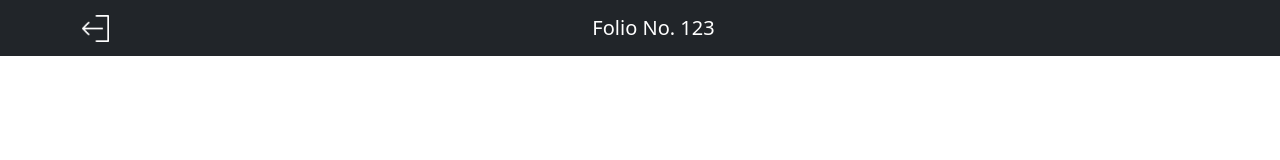
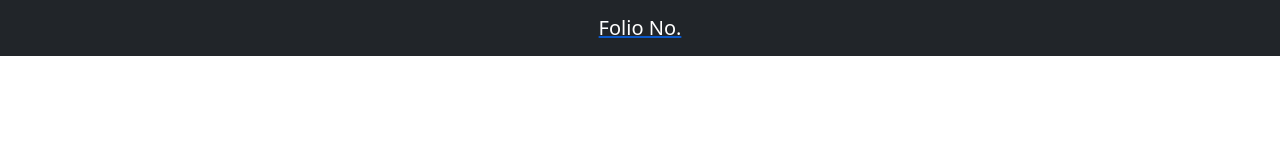
Before and after one commit to andreaaperz/icome-user, a React (Create React App) app: page /detail in a window 1280 px wide. Shown: the top 160 px of the page. Built offline with nearby package versions, Linux system fonts and the light colour scheme.

Commit message:
Details params

```diff
--- a/package.json
+++ b/package.json
@@ -25,6 +25,7 @@
     "react-with-firebase-auth": "^1.3.11",
     "typescript": "^4.4.2",
     "universal-cookie": "^4.0.4",
+    "url-search-params": "^1.1.0",
     "web-vitals": "^1.1.2"
   },
   "scripts": {
--- a/src/components/App.tsx
+++ b/src/components/App.tsx
@@ -1,7 +1,7 @@
 import React from "react";
 import Login from "../pages/Login/Login.page";
 import Home from "../pages/Home/Home.page";
-import { BrowserRouter, Switch, Route } from "react-router-dom";
+import { BrowserRouter, Switch, Route, Link } from "react-router-dom";
 import "../../node_modules/bootstrap/dist/css/bootstrap.min.css";
 import Detail from "../pages/Detail/Detail.page";
 
@@ -15,9 +15,9 @@ function App(): JSX.Element {
         <Route exact path="/home">
           <Home />
         </Route>
-        <Route exact path="/detail">
+        <Link to="/detail?id=:foil">
           <Detail />
-        </Route>
+        </Link>
       </Switch>
     </BrowserRouter>
   );
--- a/src/components/FoilCard.tsx/FoilCard.tsx
+++ b/src/components/FoilCard.tsx/FoilCard.tsx
@@ -6,16 +6,12 @@ import next from "../../assets/next.png";
 interface FoilCardStats {
   foil: string;
   email: string;
+  onClick: () => void;
 }
 
 function FoilCard(props: FoilCardStats): JSX.Element {
-  const goDeatil = (e: any) => {
-    e.preventDefault();
-    window.location.href = "./Detail";
-  };
-
   return (
-    <div className="CardContainer" onClick={goDeatil}>
+    <div className="CardContainer" onClick={props.onClick}>
       <span id="name">Gustavo Nuñez Duque</span>
       <span id="foil">Folio No.{props.foil}</span>
       <img alt="" src={next} width="20px" height="20px" />
--- a/src/pages/Detail/Detail.page.tsx
+++ b/src/pages/Detail/Detail.page.tsx
@@ -2,24 +2,19 @@ import { useEffect } from "react";
 import Cookies from "universal-cookie";
 import Navbar from "react-bootstrap/Navbar";
 import Container from "react-bootstrap/Container";
-import logoutImg from "../../assets/logout.png";
-import FoilCard from "../../components/FoilCard.tsx/FoilCard";
 
 const cookies = new Cookies();
 
 function Detail(): JSX.Element {
+  let querystring = window.location.search;
+  let params = new URLSearchParams(querystring);
+  let id = params.get("id");
+
   return (
     <div>
       <Navbar bg="dark" variant="dark">
         <Container>
-          <img
-            alt=""
-            src={logoutImg}
-            width="27px"
-            height="27px"
-            className="d-inline-block align-top "
-          />
-          <Navbar.Brand className="mx-auto">Folio No. 123</Navbar.Brand>
+          <Navbar.Brand className="mx-auto">Folio No. {id}</Navbar.Brand>
         </Container>
       </Navbar>
     </div>
--- a/src/pages/Home/Home.page.tsx
+++ b/src/pages/Home/Home.page.tsx
@@ -53,11 +53,14 @@ function Home(): JSX.Element {
               email: change.doc.data().correo,
             });
           }
-          console.log(itemsArray);
         });
         setList(itemsArray);
       });
   }, []);
+
+  let goDetail = (foil: any) => {
+    window.location.href = `./detail?${"id=" + foil}`;
+  };
 
   return (
     <div>
@@ -79,7 +82,12 @@ function Home(): JSX.Element {
         <div className="foils">
           {list
             ? list.map((item, index) => (
-                <FoilCard key={index} foil={item.folio} email={item.email} />
+                <FoilCard
+                  key={index}
+                  foil={item.folio}
+                  email={item.email}
+                  onClick={() => goDetail(item.folio)}
+                />
               ))
             : "Cargando..."}
         </div>
```
Also changed, not shown: 1 other file (tests, documents, lock files or other folders).
